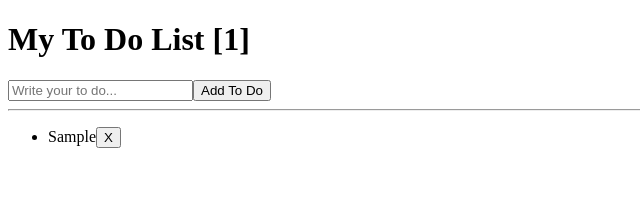
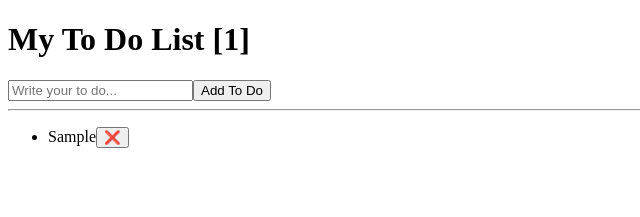
Before and after one commit to chin00011122/my-todo-gwaje, a React (Create React App) app: page / in a window 1280 px wide. Both pictures are taken after typing "Sample" into the empty fields and a click on the button "Add To Do". Shown: the top 217 px of the page, without its empty margins (0-640 px from the left). Built offline with nearby package versions, Linux system fonts and the light colour scheme.

Commit message:
로컬스토리지까지 구현

```diff
--- a/src/App.js
+++ b/src/App.js
@@ -1,10 +1,11 @@
 import { useState } from "react";
 import TodoForm from "./components/TodoForm";
 import TodoList from "./components/TodoList";
+import { useLocalStroage } from "./hooks/useLocalStorage";
 
 function App() {
   const [toDo, setTodo] = useState("");
-  const [toDos, setToDos] = useState([]);
+  const [toDos, setToDos] = useLocalStroage("toDos", []);
   const onChange = (event) => setTodo(event.target.value);
   const onSubmit = (event) => {
     event.preventDefault();
--- a/src/components/TodoItem.js
+++ b/src/components/TodoItem.js
@@ -4,7 +4,7 @@ function TodoItem({toDo, onDelete}){
     return (
         <li>
             {toDo}
-            <button onClick={onDelete}>X</button>
+            <button onClick={onDelete}>❌</button>
         </li>
     );
 }
--- /dev/null
+++ b/src/hooks/useLocalStorage.js
@@ -0,0 +1,22 @@
+import { useState, useEffect } from "react";
+
+export function useLocalStroage(key, initialValue) {
+    const [storedValue, setStoredValue] = useState(() => {
+        try {
+            const item = window.localStorage.getItem(key);
+            return item ? JSON.parse(item) : initialValue;
+        } catch(error){
+            console.error(error);
+            return initialValue;
+        }
+    });
+    useEffect(() =>{
+        try {
+        window.localStorage.setItem(key, JSON.stringify(storedValue));
+        } catch (error) {
+        console.error(error);
+        }
+        }, [key, storedValue]);
+
+        return [storedValue, setStoredValue]
+}
```
Also changed, not shown: 1 other file (tests, documents, lock files or other folders).
